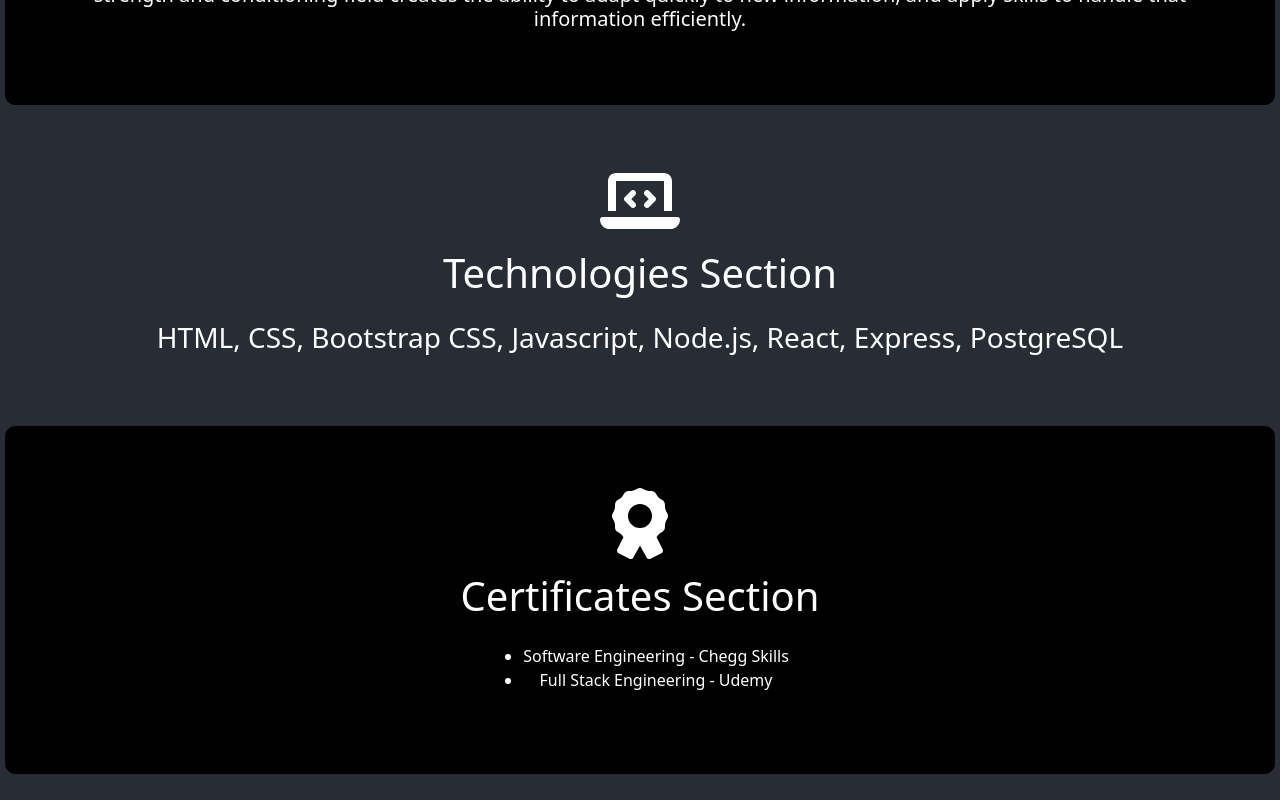
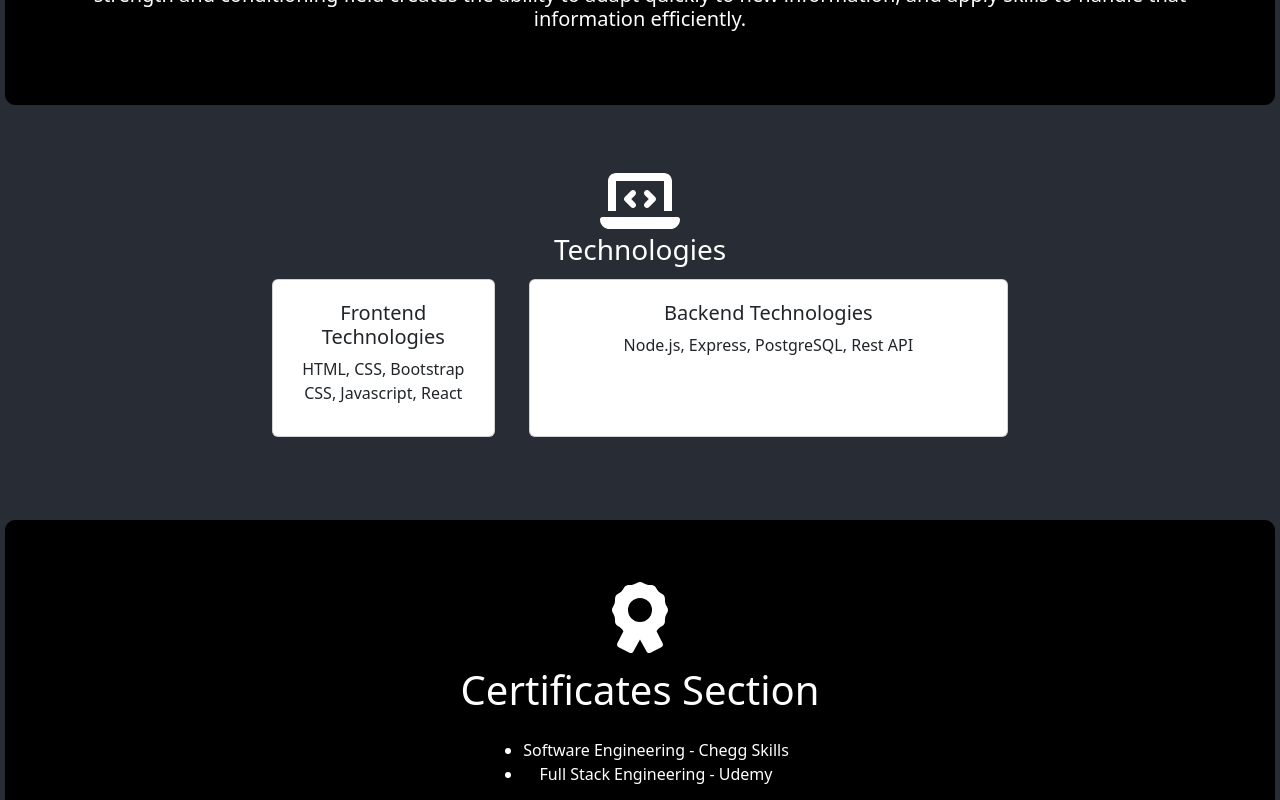
Before and after one commit to bneighbs6/softdev-portfolio, a React (Create React App) app: page / in a window 1280 px wide. Shown: the part 780-1580 px from the top of the page. Built offline with nearby package versions, Linux system fonts and the light colour scheme.

Commit message:
Add f/e & b/e cards to Technologies

```diff
--- a/src/App.css
+++ b/src/App.css
@@ -44,3 +44,23 @@ html {
     transform: rotate(360deg);
   }
 }
+
+/* Universal Card CSS */
+.universal-card {
+  margin: 5px;
+  padding: 5px;
+  display: flex;
+  flex-direction: column;
+  align-items: center; /* center image horizontally */
+  justify-content: space-between; /* keep content spaced nicely */
+  height: 100%; /* equal height cards */
+  text-align: center;
+}
+
+/* Small Screens */
+@media screen and (max-width: 768px) {
+  .universal-card {
+    text-align: center;
+    align-items: center;
+  }
+}
--- a/src/components/Projects/Projects.css
+++ b/src/components/Projects/Projects.css
@@ -124,18 +124,6 @@
   border: none !important;
 }
 
-/* Universal Card CSS */
-.universal-card {
-  margin: 5px;
-  padding: 5px;
-  display: flex;
-  flex-direction: column;
-  align-items: center; /* center image horizontally */
-  justify-content: space-between; /* keep content spaced nicely */
-  height: 100%; /* equal height cards */
-  text-align: center;
-}
-
 .rocket-ship {
   font-size: 4rem; /* adjust size as needed */
   display: block;
--- a/src/components/Technologies/Technologies.jsx
+++ b/src/components/Technologies/Technologies.jsx
@@ -2,14 +2,40 @@ import React from "react";
 import "./Technologies.css";
 import { FontAwesomeIcon } from "@fortawesome/react-fontawesome";
 import { faLaptopCode } from "@fortawesome/free-solid-svg-icons";
+import { Row, Col, Card } from "react-bootstrap";
 
 function Technologies() {
     return (
-        <div id="technologies">
-            <FontAwesomeIcon icon={faLaptopCode} className="techonology-icon" />
-            <h1>Technologies Section</h1>
-            <h3>HTML, CSS, Bootstrap CSS, Javascript, Node.js, React, Express, PostgreSQL</h3>
+      <div id="technologies">
+        <div className="techonologies-container">
+          <FontAwesomeIcon icon={faLaptopCode} className="techonology-icon" />
+          <h3>Technologies</h3>
+          <div className="frontend-technologies-container">
+            <Row className="align-center-stretch">
+              <Col xs={12} md={4} className="mb-4 d-flex">
+                <Card className="universal-card h-100 w-100">
+                  <Card.Body>
+                    <Card.Title>Frontend Technologies</Card.Title>
+                    <Card.Text>
+                      HTML, CSS, Bootstrap CSS, Javascript, React
+                    </Card.Text>
+                  </Card.Body>
+                </Card>
+              </Col>
+              <Col className="mb-4 d-flex">
+                <Card className="universal-card h-100 w-100">
+                  <Card.Body>
+                    <Card.Title>Backend Technologies</Card.Title>
+                    <Card.Text>
+                      Node.js, Express, PostgreSQL, Rest API
+                    </Card.Text>
+                  </Card.Body>
+                </Card>
+              </Col>
+            </Row>
+          </div>
         </div>
+      </div>
     );
 }
 
```
